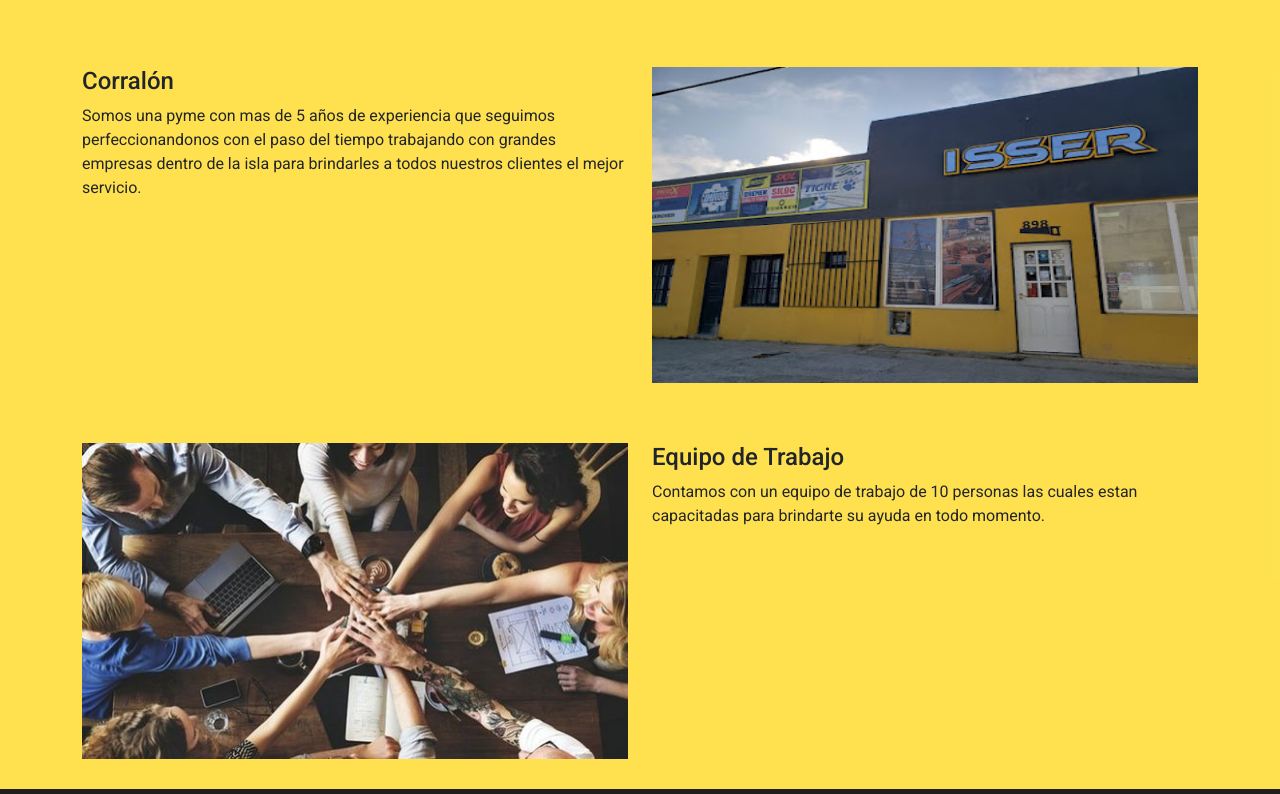
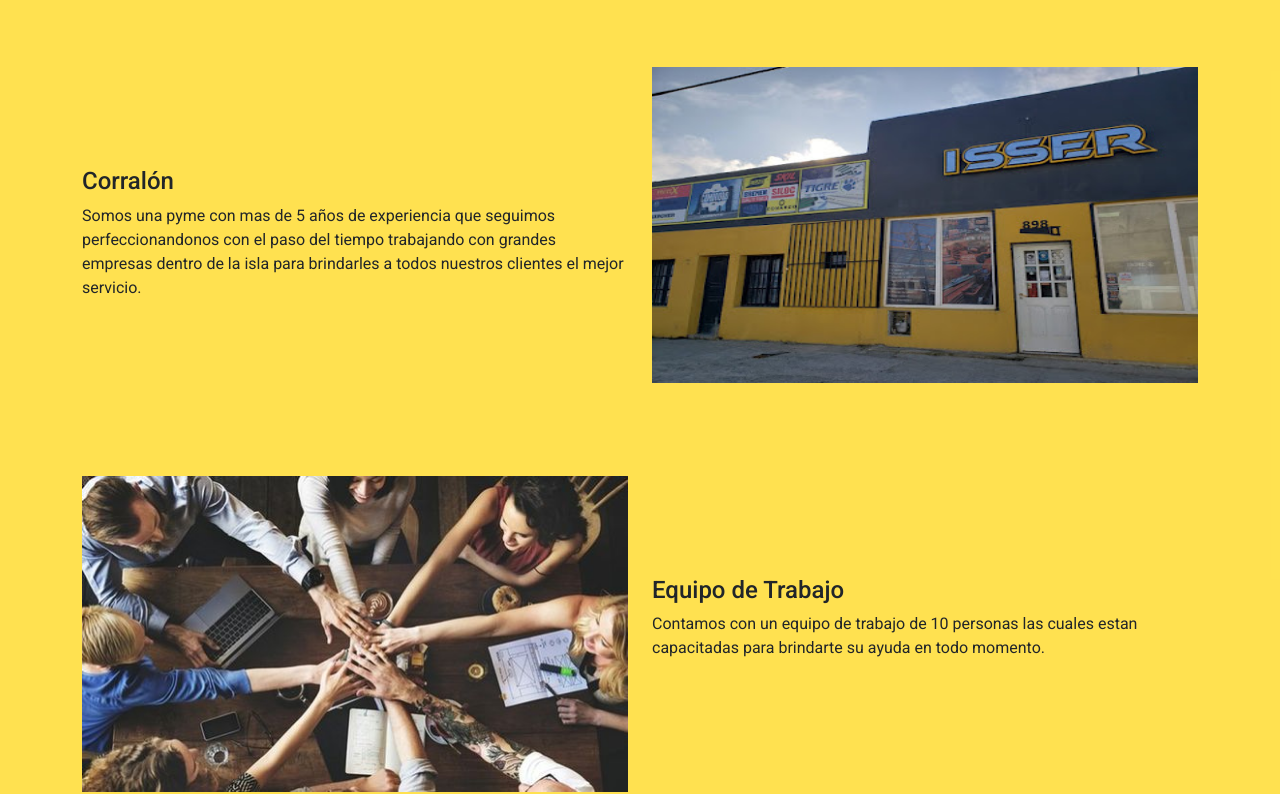
Before and after one commit to GiulianoNaccarato/Isser, a website: page paginas/Nosotros.html in a window 1280 px wide. Shown: the part 184-978 px from the top of the page. Drawn offline with nearby package versions, Linux system fonts and the light colour scheme.

Commit message:
agregue un media para la seccion nosotros

```diff
--- a/css/style.css
+++ b/css/style.css
@@ -35,6 +35,10 @@
     --bs-btn-active-shadow:  rgb(32, 29, 29);
     --bs-btn-disabled-bg:  rgb(32, 29, 29);
     --bs-btn-disabled-border-color:  rgb(32, 29, 29);
+}
+
+.parrafo-2{
+    margin: 100px 0;
 }
 
 .altura-a-b{
@@ -89,3 +93,9 @@
     background: #ddba0dda;
     transform: translateY(-10px);
 }
+
+@media only screen and (max-width: 770px){
+    .parrafo-2{
+        margin: 0 0;
+    }
+}
--- a/paginas/Nosotros.html
+++ b/paginas/Nosotros.html
@@ -68,7 +68,7 @@
       <section class="altura-a-b">
           <div class="container">
               <div class="row">
-                  <div class="col-12 col-sm-6">
+                  <div class="parrafo-2 col-12 col-sm-6">
                       <h3 class="fs-4">Corralón</h3>
                       <p>Somos una pyme con mas de 5 años de experiencia que seguimos perfeccionandonos con el paso del tiempo
                         trabajando con grandes empresas dentro de la isla para brindarles a todos nuestros clientes el mejor servicio.
@@ -90,7 +90,7 @@
                     <img class="img-fluid img-2" src="../multimedia/jpg/Grupo de personas trabajando 1.jpg" alt="">
                 </div>
 
-                <div class="col-12 col-sm-6">
+                <div class="parrafo-2 col-12 col-sm-6">
                   <h3 class="fs-4">Equipo de Trabajo</h3>
                   <p>Contamos con un equipo de trabajo de 10 personas las cuales estan capacitadas para brindarte su ayuda en todo momento.</p>
                 </div>
```
